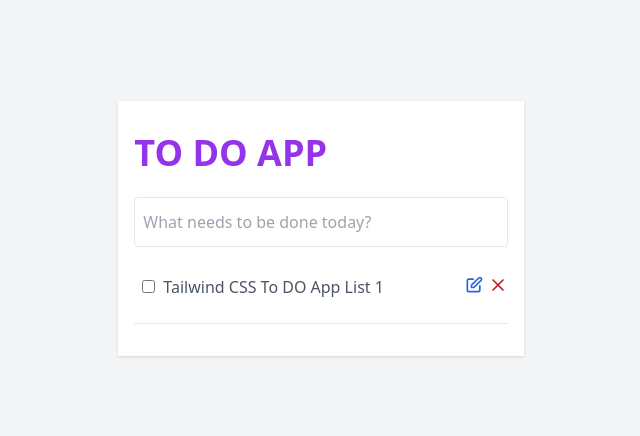
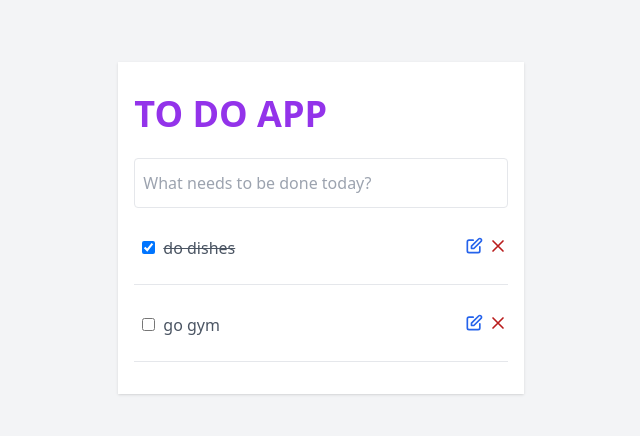
Before and after one commit to SepehrBr/todo-with-react-tailwind, a React (Vite) app: page / in a window 1280 px wide. Shown: the part 204-640 px from the top of the page, without its empty margins (319-959 px from the left). Built offline with nearby package versions, Linux system fonts and the light colour scheme.

Commit message:
dynamic todo list between components

```diff
--- a/src/components/Todo.jsx
+++ b/src/components/Todo.jsx
@@ -1,13 +1,15 @@
+/* eslint-disable no-unused-vars */
+/* eslint-disable react/prop-types */
 import DeleteIcon from "./icons/DeleteIcon";
 import EditIcon from "./icons/EditIcon";
 
-export default function Todo() {
+export default function Todo({ todo }) {
 
     return (
         <li className="relative flex items-center justify-between px-2 py-6 border-b">
             <div>
-                <input type="checkbox" className="" />
-                <p  className="inline-block mt-1 ml-2 text-gray-600">Tailwind CSS To DO App List 1</p>
+                <input type="checkbox" className="" onChange={()=>{}} checked={ todo.status ? 'checked' : '' }/>
+                <p  className={`inline-block mt-1 ml-2 text-gray-600 ${todo.status && 'line-through'}`}>{todo?.title}</p>
             </div>
             <button type="button" className="absolute right-0 flex items-center space-x-1">
                 <EditIcon />
--- a/src/components/Todos.jsx
+++ b/src/components/Todos.jsx
@@ -1,6 +1,22 @@
+import { useState } from "react";
 import TodosList from "./TodosList";
+import { v4 as uuidv4 } from 'uuid';
+import Todo from "./Todo";
 
 export default function Todos() {
+    const [ todos, setTodos ] = useState([
+        {
+            id: uuidv4(),
+            title: 'do dishes',
+            status: true
+        },
+        {
+            id: uuidv4(),
+            title: 'go gym',
+            status: false
+        }
+    ]);
+
 
     return (
         <div className="bg-gray-100">
@@ -13,7 +29,11 @@ export default function Todos() {
                         <input type="text" placeholder="What needs to be done today?"
                         className="w-full px-2 py-3 border rounded outline-none border-grey-600" />
                     </div>
-                    <TodosList />
+                    <TodosList>
+                        {
+                            todos.map((item) => <Todo key={item.id} todo={item} />)
+                        }
+                    </TodosList>
                 </div>
             </div>
         </div>
--- a/src/components/TodosList.jsx
+++ b/src/components/TodosList.jsx
@@ -1,10 +1,11 @@
-import Todo from "./Todo";
+/* eslint-disable react/prop-types */
+// import Todo from "./Todo";
 
-export default function TodosList() {
+export default function TodosList({ children }) {
 
     return (
         <ul className="list-reset">
-            <Todo />
+            {children}
         </ul>
     )
 }
```
